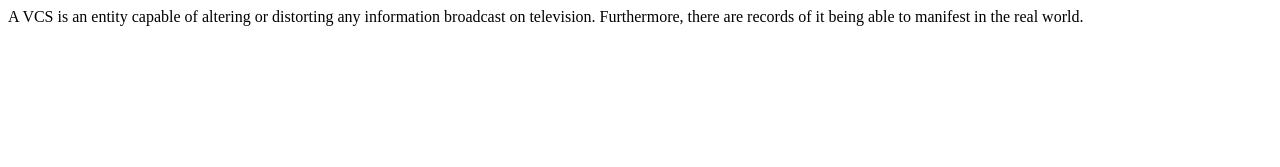
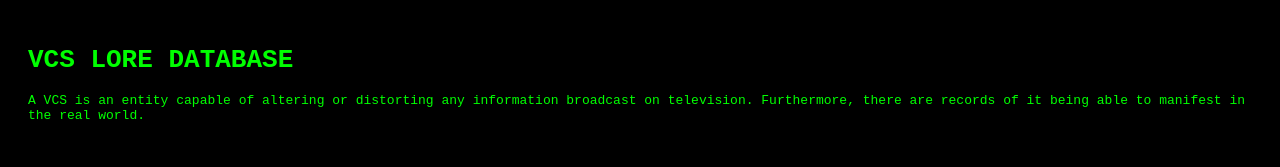
Before and after one commit to FADING-ARCHIVE/fading-archive.github.io, a plain HTML site: page VCS_lore.html in a window 1280 px wide. Drawn offline with Linux system fonts and the light colour scheme.

Commit message:
Update VCS_lore.html

```diff
--- a/VCS_lore.html
+++ b/VCS_lore.html
@@ -1,3 +1,37 @@
-<p class="corrupt">
-A VCS is an entity capable of altering or distorting any information broadcast on television. Furthermore, there are records of it being able to manifest in the real world.
-</p>
+<!DOCTYPE html>
+<html>
+<head>
+  <meta charset="UTF-8">
+  <title>VCS LORE</title>
+
+  <style>
+    body {
+      background-color: black;
+      color: #00ff00;
+      font-family: monospace;
+      padding: 20px;
+    }
+
+    h1, h2 {
+      color: #00ff00;
+    }
+
+    p {
+      color: #00ff00;
+    }
+
+    a {
+      color: #00ff00;
+      text-decoration: none;
+    }
+  </style>
+</head>
+
+<body>
+
+<h1>VCS LORE DATABASE</h1>
+
+<p>A VCS is an entity capable of altering or distorting any information broadcast on television. Furthermore, there are records of it being able to manifest in the real world.</p>
+
+</body>
+</html>
```
